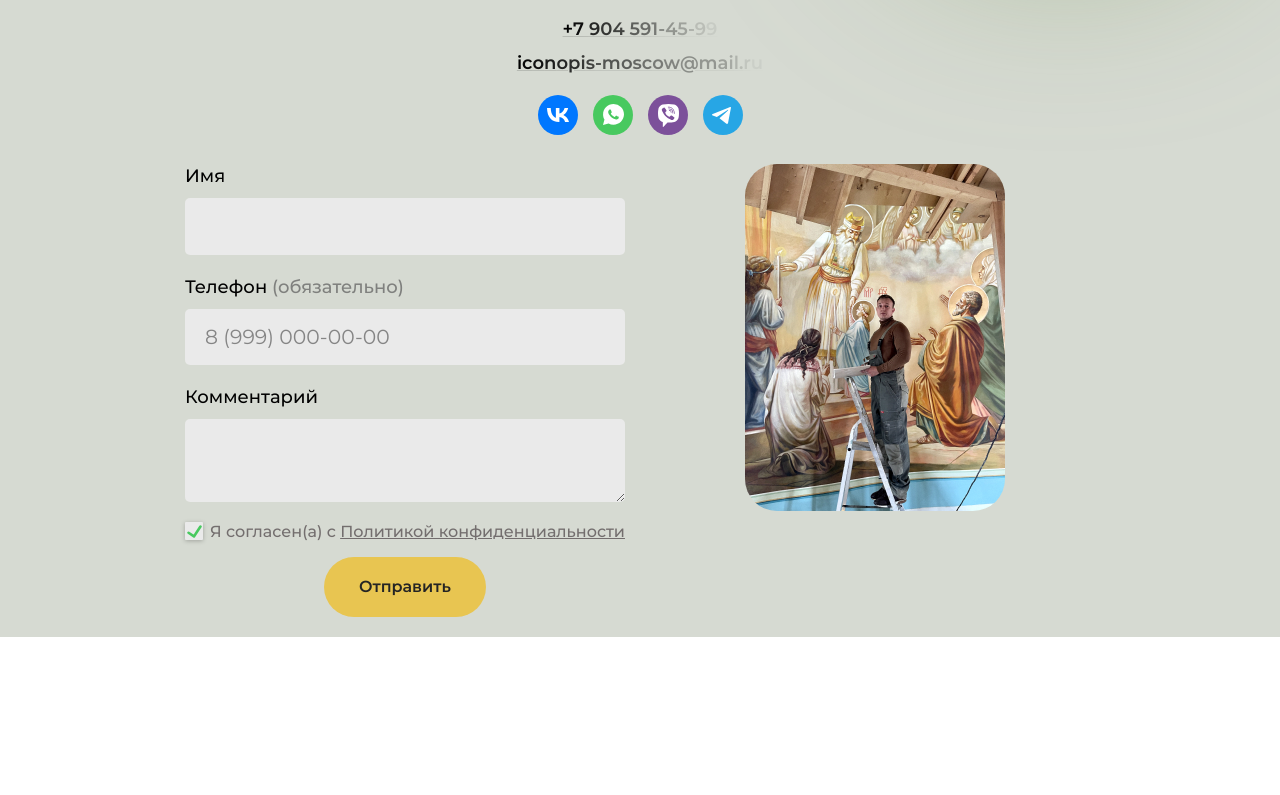
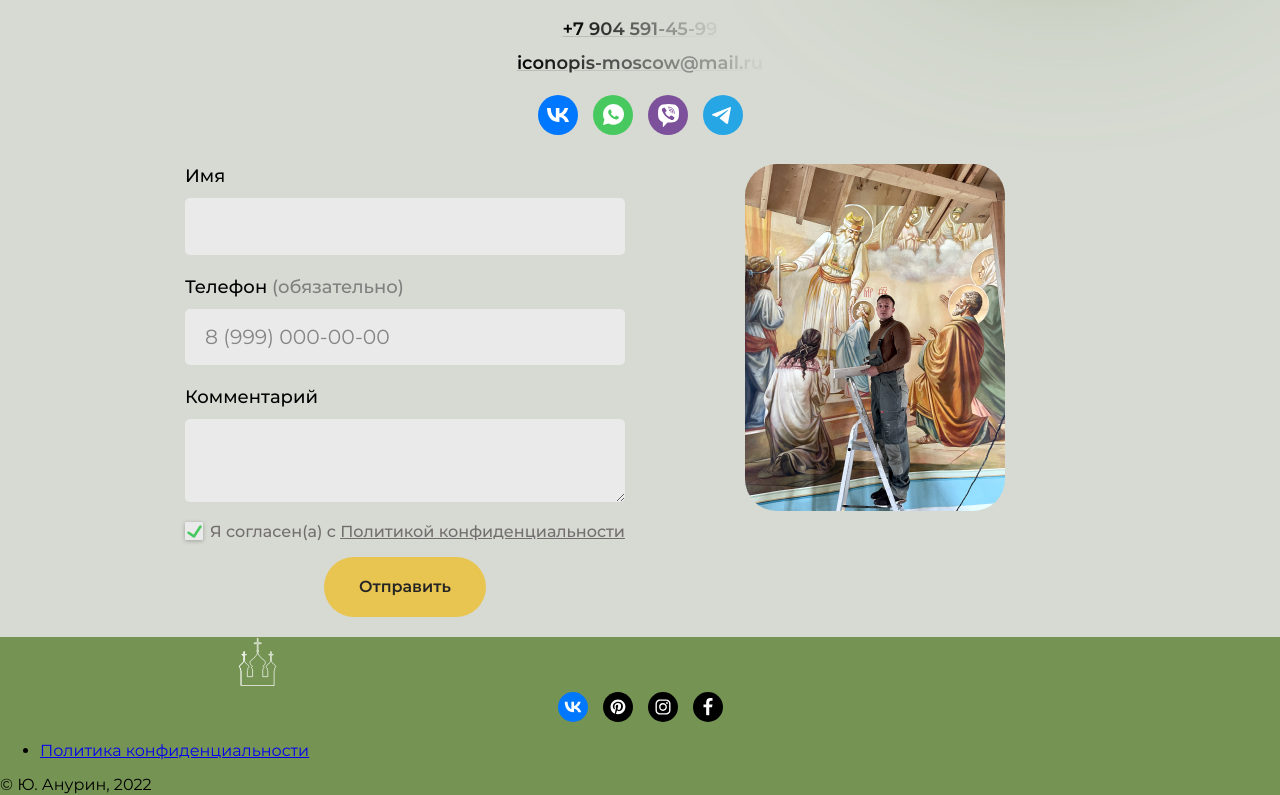
Before and after one commit to kalaganov5/anurin-Iconopis, a website: page source/index.html in a window 1280 px wide. Shown: the part 6226-7021 px from the top of the page. Before the commit the page ends 6863 px from the top, so only its background shows below. Drawn offline with nearby package versions, Linux system fonts and the light colour scheme; files that its build step writes are made by us from their sources.

Commit message:
footer markup

```diff
--- a/source/index.html
+++ b/source/index.html
@@ -450,28 +450,28 @@
         <a href="mailto:iconopis-moscow@mail.ru" class="contacts__link">iconopis-moscow@mail.ru</a>
         <ul class="contacts__socials socials">
           <li class="socials__item">
-            <a class="socials__link" href="https://vk.me/artistprofi" title="Связаться через ВКонтакте">
+            <a class="socials__link" target="_blank" href="https://vk.me/artistprofi" title="Связаться через ВКонтакте">
               <svg class="socials__icon" width="40" height="40">
                 <use xlink:href="#icon-vk"></use>
               </svg>
             </a>
           </li>
           <li class="socials__item">
-            <a class="socials__link" href="https://wa.me/79045914599" title="Связаться через WhatsApp">
+            <a class="socials__link" target="_blank" href="https://wa.me/79045914599" title="Связаться через WhatsApp">
               <svg class="socials__icon" width="40" height="40">
                 <use xlink:href="#icon-whatsapp"></use>
               </svg>
             </a>
           </li>
           <li class="socials__item">
-            <a class="socials__link" href="viber://chat?number=%2B79045914599" title="Связаться через Viber">
+            <a class="socials__link" target="_blank" href="viber://chat?number=%2B79045914599" title="Связаться через Viber">
               <svg class="socials__icon" width="40" height="40">
                 <use xlink:href="#icon-viber"></use>
               </svg>
             </a>
           </li>
           <li class="socials__item">
-            <a class="socials__link" href="https://t.me/+79045914599" title="Связаться через Telegram">
+            <a class="socials__link" target="_blank" href="https://t.me/+79045914599" title="Связаться через Telegram">
               <svg class="socials__icon" width="40" height="40">
                 <use xlink:href="#icon-telegram"></use>
               </svg>
@@ -506,6 +506,52 @@
         </div>
       </section>
     </main>
+    <footer class="footer">
+      <a href="/" class="footer__logo logo-footer">
+        <svg role="img" class="logo-footer__image" width="515" height="50">
+          <text class="visually-hidden" font-size="0">Иконописная мастерская Юрия Анурина.</text>
+          <use xlink:href="#icon-logo-church"></use>
+        </svg>
+      </a>
+      <ul class="footer__socials socials socials--footer">
+        <li class="socials__item">
+          <a class="socials__link" target="_blank" href="https://vk.com/iconopisno" title="Моя страница ВКонтакте">
+            <svg class="socials__icon" width="30" height="30">
+              <use xlink:href="#icon-vk"></use>
+            </svg>
+          </a>
+        </li>
+        <li class="socials__item">
+          <a class="socials__link" target="_blank" href="https://pinterest.com/yurianurin/" title="Моя страница Pinterest">
+            <svg class="socials__icon" width="30" height="30">
+              <use xlink:href="#icon-pinterest"></use>
+            </svg>
+          </a>
+        </li>
+        <li class="socials__item">
+          <a class="socials__link" target="_blank" href="https://www.instagram.com/yuri_anurin/" title="Моя страница в Instagram">
+            <svg class="socials__icon" width="30" height="30">
+              <use xlink:href="#icon-instagram"></use>
+            </svg>
+          </a>
+        </li>
+        <li class="socials__item">
+          <a class="socials__link" target="_blank" href="https://www.facebook.com/profile.php?id=100009448273366" title="Моя страница в Facebook">
+            <svg class="socials__icon" width="30" height="30">
+              <use xlink:href="#icon-facebook"></use>
+            </svg>
+          </a>
+        </li>
+      </ul>
+      <ul class="footer__link links-footer">
+        <li class="links-footer__item">
+          <a href="/privacy-policy" class="links-footer__link">Политика конфиденциальности</a>
+        </li>
+      </ul>
+      <div class="footer__copyright">
+        &#169; Ю. Анурин, 2022
+      </div>
+    </footer>
     <script defer src="js/script.js"></script>
   </body>
 </html>
--- /dev/null
+++ b/source/less/block/footer.less
@@ -0,0 +1,3 @@
+.footer {
+  background-color: @color-green;
+}
--- a/source/less/style.less
+++ b/source/less/style.less
@@ -27,3 +27,4 @@
 @import "block/contacts.less";
 @import "block/socials.less";
 @import "block/form.less";
+@import "block/footer.less";
```
